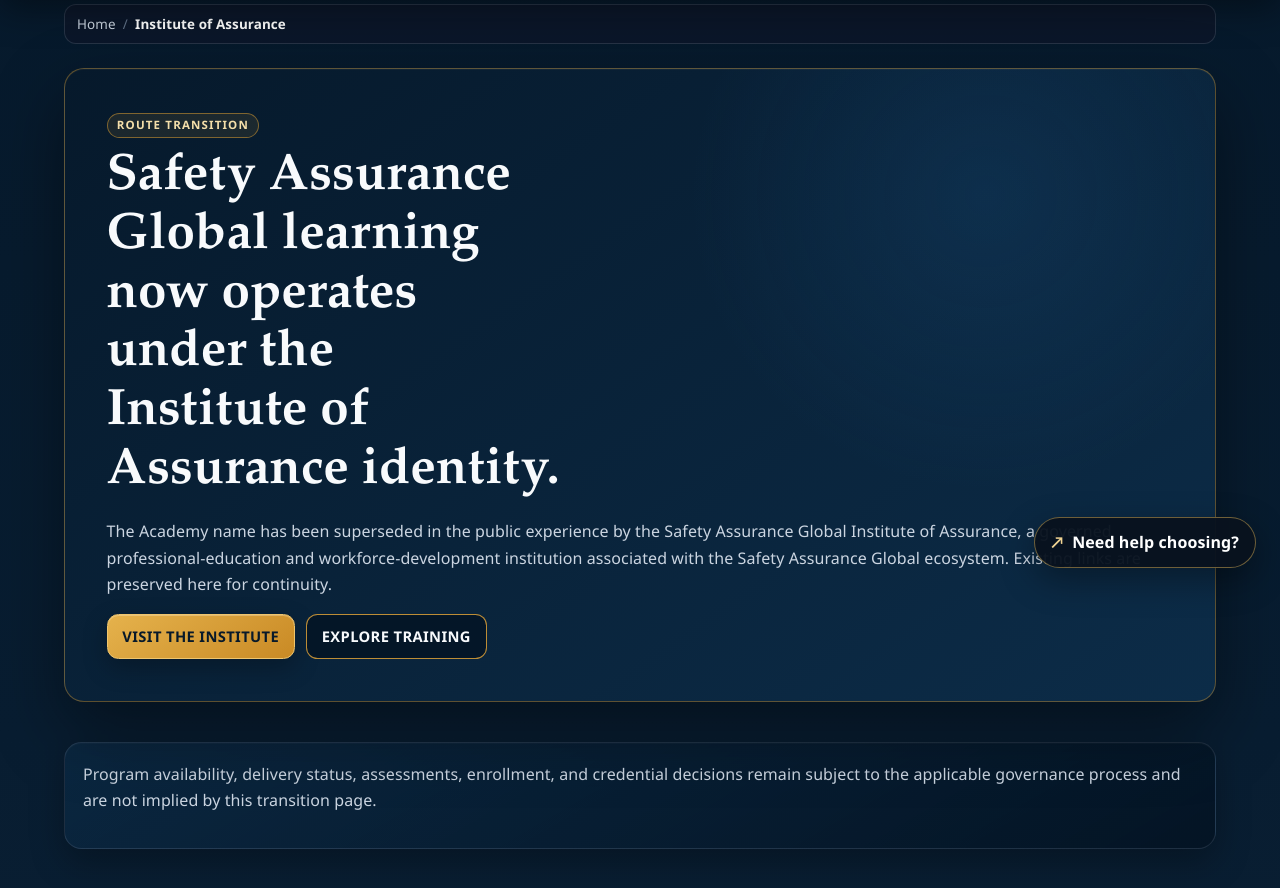
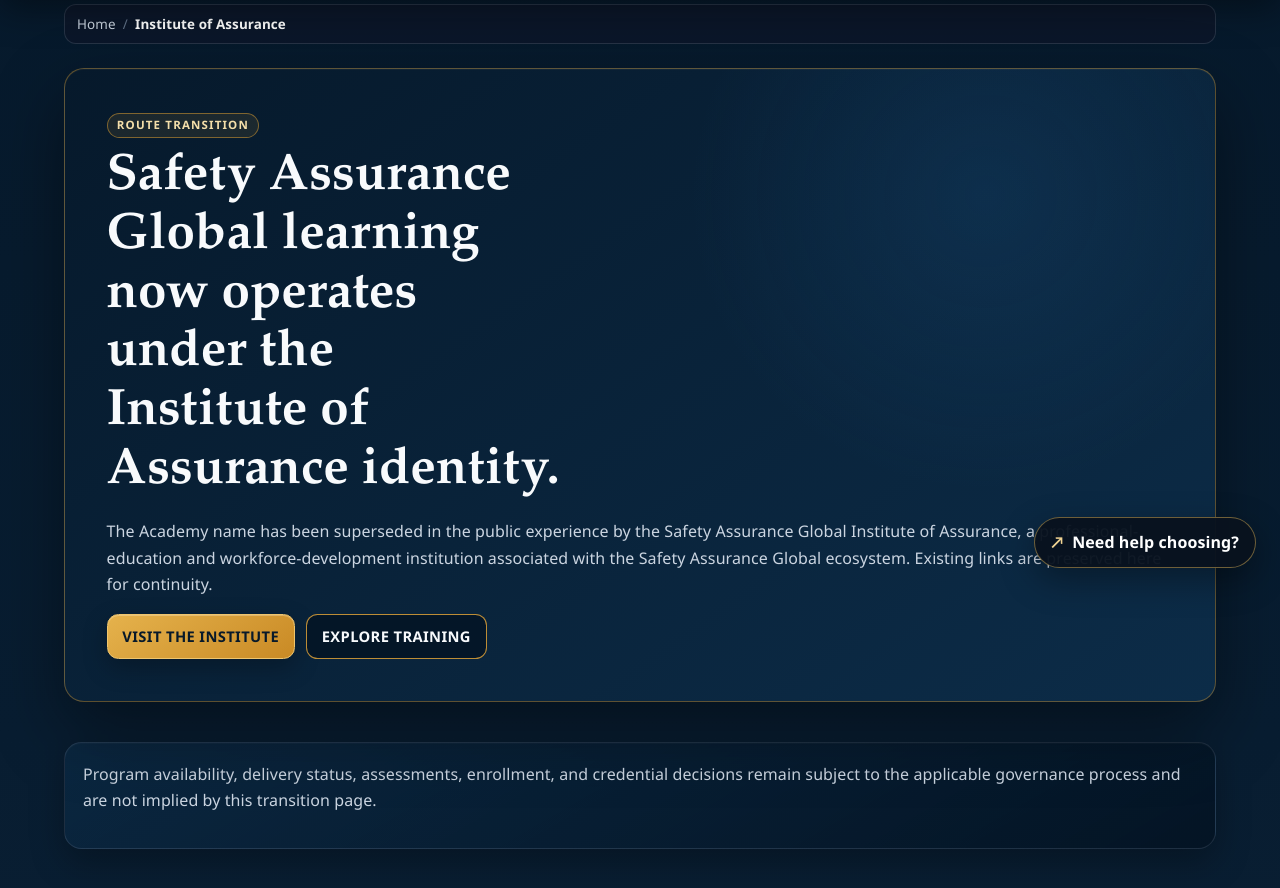
Before and after one commit to andrewmustain-commits/safetyassuranceglobal-site, an Astro site: page /academy in a window 1280 px wide. Shown: the part 208-1096 px from the top of the page. Built offline with nearby package versions, Linux system fonts and the light colour scheme; Astro itself is replaced by a stand-in of ours.

Commit message:
fix(truth): bound Academy transition relationship claim

```diff
--- a/src/pages/academy.astro
+++ b/src/pages/academy.astro
@@ -20,7 +20,7 @@ import HeroSection from '../components/ui/HeroSection.astro';
     >
       <p>
         The Academy name has been superseded in the public experience by the Safety Assurance Global Institute of Assurance,
-        a governed professional-education and workforce-development institution associated with the Safety Assurance Global ecosystem. Existing links are preserved here for continuity.
+        a professional-education and workforce-development institution associated with the Safety Assurance Global ecosystem. Existing links are preserved here for continuity.
       </p>
       <div class="ui-actions">
         <Button href="/institute">Visit the Institute</Button>
```
